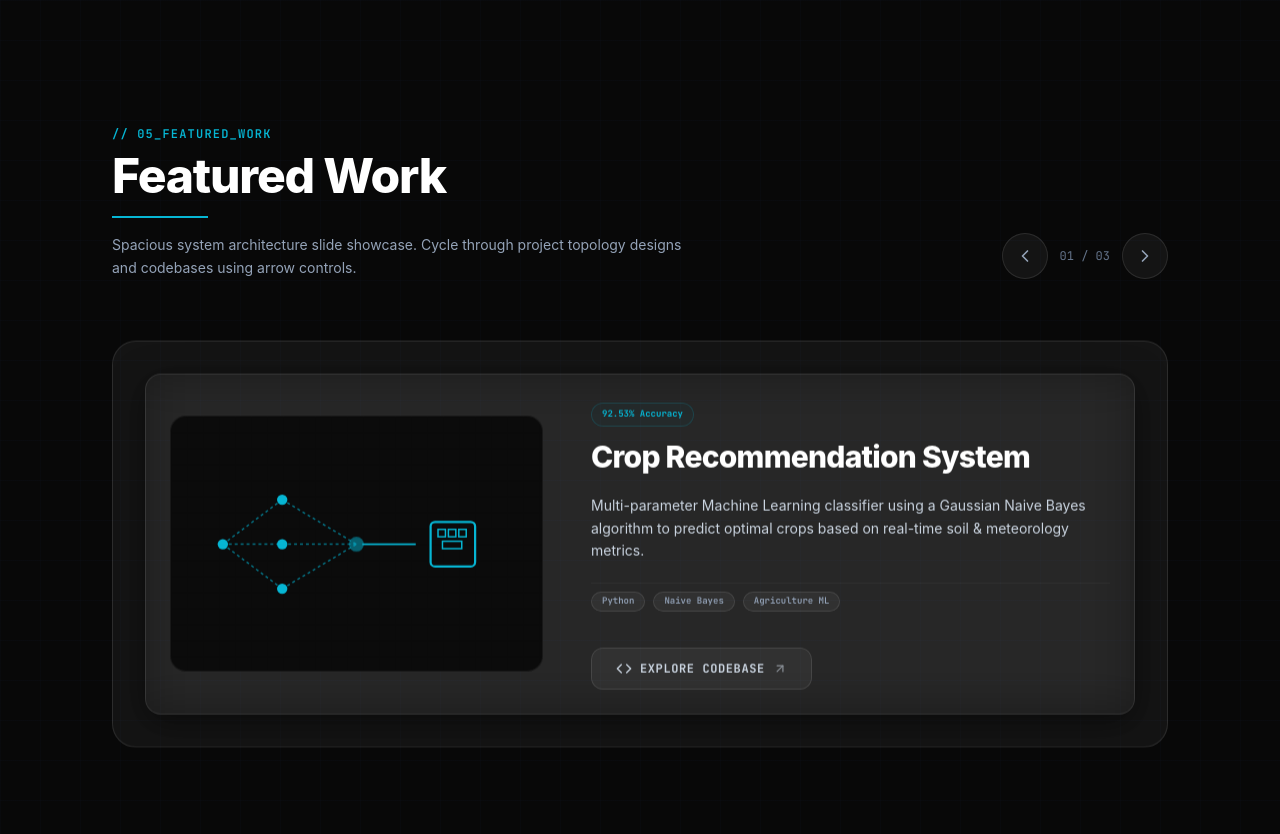
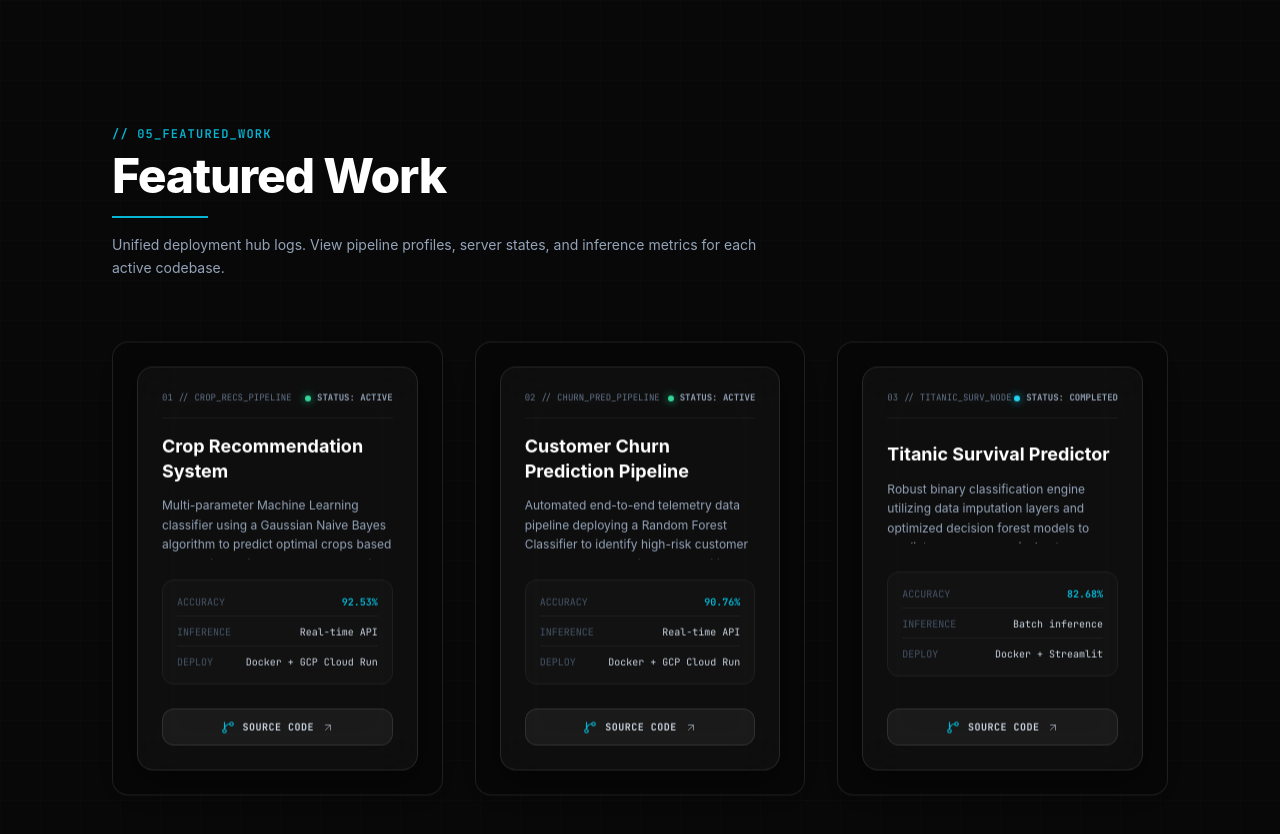
Before and after one commit to KRUTHIKTR/portfolio, a React (Vite) app: page / in a window 1280 px wide. Shown: the part 3400-4234 px from the top of the page. Built offline with nearby package versions, Linux system fonts and the light colour scheme.

Commit message:
feat: implement Unified Deployment Hub grid layout in Projects.jsx

```diff
--- a/src/components/Projects.jsx
+++ b/src/components/Projects.jsx
@@ -1,225 +1,136 @@
-import React, { useState } from 'react';
-import { motion, AnimatePresence } from 'framer-motion';
-import { ArrowUpRight, Code, ChevronLeft, ChevronRight } from 'lucide-react';
+import React from 'react';
+import { GitBranch, ArrowUpRight } from 'lucide-react';
 import TiltCard from './TiltCard';
 
 const projectsData = [
   {
     id: 1,
+    index: "01",
+    nodeId: "CROP_RECS_PIPELINE",
+    status: "Active",
+    statusColor: "bg-emerald-400 shadow-[0_0_8px_#10b981]",
     title: "Crop Recommendation System",
-    accuracy: "92.53% Accuracy",
     description: "Multi-parameter Machine Learning classifier using a Gaussian Naive Bayes algorithm to predict optimal crops based on real-time soil & meteorology metrics.",
     github: "https://github.com/KRUTHIKTR/Crop-recommendation-system",
-    tags: ["Python", "Naive Bayes", "Agriculture ML"],
-    themeColor: "#06b6d4"
+    metrics: {
+      accuracy: "92.53%",
+      inference: "Real-time API",
+      deploy: "Docker + GCP Cloud Run"
+    },
+    themeColor: "group-hover:border-[#06b6d4]/30"
   },
   {
     id: 2,
+    index: "02",
+    nodeId: "CHURN_PRED_PIPELINE",
+    status: "Active",
+    statusColor: "bg-emerald-400 shadow-[0_0_8px_#10b981]",
     title: "Customer Churn Prediction Pipeline",
-    accuracy: "90.76% Accuracy",
     description: "Automated end-to-end telemetry data pipeline deploying a Random Forest Classifier to identify high-risk customer accounts and retention opportunities.",
     github: "https://github.com/KRUTHIKTR/Customer-churn-prediction",
-    tags: ["Random Forest", "ETL Pipeline", "PostgreSQL"],
-    themeColor: "#6366f1"
+    metrics: {
+      accuracy: "90.76%",
+      inference: "Real-time API",
+      deploy: "Docker + GCP Cloud Run"
+    },
+    themeColor: "group-hover:border-indigo-500/30"
   },
   {
     id: 3,
+    index: "03",
+    nodeId: "TITANIC_SURV_NODE",
+    status: "Completed",
+    statusColor: "bg-cyan-400 shadow-[0_0_8px_#06b6d4]",
     title: "Titanic Survival Predictor",
-    accuracy: "82.68% Accuracy",
     description: "Robust binary classification engine utilizing data imputation layers and optimized decision forest models to predict passenger survival outcomes.",
     github: "https://github.com/KRUTHIKTR/Titanic-Survival-Prediction",
-    tags: ["Random Forest", "Data Imputation", "Scikit-Learn"],
-    themeColor: "#10b981"
+    metrics: {
+      accuracy: "82.68%",
+      inference: "Batch inference",
+      deploy: "Docker + Streamlit"
+    },
+    themeColor: "group-hover:border-emerald-500/30"
   }
 ];
 
-function CropTopology() {
-  return (
-    <svg className="w-4/5 h-4/5" viewBox="0 0 200 100">
-      <path d="M 10 50 L 50 20 M 10 50 L 50 50 M 10 50 L 50 80 M 50 20 L 100 50 M 50 50 L 100 50 M 50 80 L 100 50" stroke="#06b6d4" strokeWidth="1" strokeDasharray="2 2" fill="none" opacity="0.6" />
-      <circle cx="10" cy="50" r="3.5" fill="#06b6d4" />
-      <circle cx="50" cy="20" r="3.5" fill="#06b6d4" />
-      <circle cx="50" cy="50" r="3.5" fill="#06b6d4" />
-      <circle cx="50" cy="80" r="3.5" fill="#06b6d4" />
-      <circle cx="100" cy="50" r="5" fill="#06b6d4" className="animate-pulse" />
-      <line x1="104" y1="50" x2="140" y2="50" stroke="#06b6d4" strokeWidth="1.2" />
-      <rect x="150" y="35" width="30" height="30" rx="3" fill="none" stroke="#06b6d4" strokeWidth="1.5" />
-      <rect x="155" y="40" width="5" height="5" fill="none" stroke="#06b6d4" strokeWidth="1" />
-      <rect x="162" y="40" width="5" height="5" fill="none" stroke="#06b6d4" strokeWidth="1" />
-      <rect x="169" y="40" width="5" height="5" fill="none" stroke="#06b6d4" strokeWidth="1" />
-      <rect x="158" y="48" width="13" height="5" fill="none" stroke="#06b6d4" strokeWidth="1" />
-    </svg>
-  );
-}
-
-function ChurnTopology() {
-  return (
-    <svg className="w-4/5 h-4/5" viewBox="0 0 200 100">
-      <path d="M 20 30 Q 60 10 100 50 T 150 50" stroke="#6366f1" strokeWidth="1.5" fill="none" />
-      <circle cx="20" cy="30" r="3.5" fill="#6366f1" />
-      <circle cx="100" cy="50" r="5" fill="#818cf8" />
-      <g transform="translate(145, 25)">
-        <ellipse cx="20" cy="15" rx="15" ry="6" fill="none" stroke="#6366f1" strokeWidth="1.5" />
-        <path d="M 5 15 L 5 45 A 15 6 0 0 0 35 45 L 35 15" fill="none" stroke="#6366f1" strokeWidth="1.5" />
-        <path d="M 5 30 A 15 6 0 0 0 35 30" fill="none" stroke="#6366f1" strokeWidth="1.5" strokeDasharray="2 2" />
-        <text x="20" y="32" textAnchor="middle" fill="#6366f1" className="font-mono text-[7px] font-bold">SQL_DB</text>
-      </g>
-    </svg>
-  );
-}
-
-function TitanicTopology() {
-  return (
-    <svg className="w-4/5 h-4/5" viewBox="0 0 200 100">
-      <rect x="20" y="30" width="30" height="40" rx="2" fill="none" stroke="#10b981" strokeWidth="1.5" />
-      <line x1="20" y1="40" x2="50" y2="40" stroke="#10b981" strokeWidth="1" />
-      <line x1="20" y1="50" x2="50" y2="50" stroke="#10b981" strokeWidth="1" />
-      <line x1="20" y1="60" x2="50" y2="60" stroke="#10b981" strokeWidth="1" />
-      <line x1="35" y1="30" x2="35" y2="70" stroke="#10b981" strokeWidth="1" strokeDasharray="1 1" />
-      <path d="M 55 50 L 95 50" stroke="#10b981" strokeWidth="1.2" />
-      <g transform="translate(100, 10)">
-        <circle cx="40" cy="20" r="4.5" fill="none" stroke="#10b981" strokeWidth="1.5" />
-        <line x1="38" y1="24" x2="22" y2="50" stroke="#10b981" strokeWidth="1" />
-        <line x1="42" y1="24" x2="58" y2="50" stroke="#10b981" strokeWidth="1" />
-        <circle cx="20" cy="54" r="4.5" fill="none" stroke="#10b981" strokeWidth="1.5" />
-        <circle cx="60" cy="54" r="4.5" fill="none" stroke="#10b981" strokeWidth="1.5" />
-      </g>
-    </svg>
-  );
-}
-
 export default function Projects({ isZeroG }) {
-  const [activeIndex, setActiveIndex] = useState(0);
-
-  const handlePrev = () => {
-    setActiveIndex((prev) => (prev === 0 ? projectsData.length - 1 : prev - 1));
-  };
-
-  const handleNext = () => {
-    setActiveIndex((prev) => (prev === projectsData.length - 1 ? 0 : prev + 1));
-  };
-
-  const currentProject = projectsData[activeIndex];
-
   return (
     <section id="lab" className="relative py-32 px-6 md:px-12 max-w-6xl mx-auto z-10 border-b border-white/5">
       {/* Section Header */}
-      <div className="text-left mb-16 flex flex-col md:flex-row md:items-end justify-between gap-6">
-        <div>
+      <div className="text-left mb-16">
         <span className="text-xs font-mono uppercase tracking-widest text-[#06b6d4] font-semibold">// 05_FEATURED_WORK</span>
         <h2 className="text-3xl md:text-5xl font-extrabold text-white mt-2 mb-4 font-sans tracking-tight">
           Featured Work
         </h2>
         <div className="h-[2px] w-24 bg-[#06b6d4]" />
-          <p className="text-slate-400 max-w-xl mt-4 text-sm font-sans leading-relaxed">
-            Spacious system architecture slide showcase. Cycle through project topology designs and codebases using arrow controls.
+        <p className="text-slate-400 max-w-2xl mt-4 text-sm font-sans leading-relaxed">
+          Unified deployment hub logs. View pipeline profiles, server states, and inference metrics for each active codebase.
         </p>
       </div>
 
-        {/* Elegant Navigation Arrows */}
-        <div className="flex items-center gap-3">
-          <button
-            onClick={handlePrev}
-            className="p-3 rounded-full border border-white/10 hover:border-[#06b6d4] bg-white/5 hover:bg-[#06b6d4]/10 text-slate-400 hover:text-white transition-all cursor-pointer focus:outline-none"
-            aria-label="Previous project"
+      {/* Projects 3-Column Grid */}
+      <div className="grid grid-cols-1 md:grid-cols-3 gap-8">
+        {projectsData.map((project) => (
+          <TiltCard
+            key={project.id}
+            isZeroG={isZeroG}
+            className={`bg-[#080808]/90 border border-white/10 rounded-2xl h-full flex flex-col justify-between p-6 relative group transition-all duration-300 ${project.themeColor}`}
           >
-            <ChevronLeft className="w-5 h-5" />
-          </button>
-          <span className="font-mono text-xs text-slate-500">
-            0{activeIndex + 1} / 0{projectsData.length}
+            <div className="flex flex-col h-full justify-between text-left">
+
+              {/* High-Tech Index Header */}
+              <div className="flex items-center justify-between border-b border-white/5 pb-3 mb-4 font-mono text-[9px]">
+                <span className="text-slate-500">{project.index} // {project.nodeId}</span>
+                <span className="flex items-center gap-1.5">
+                  <span className={`w-1.5 h-1.5 rounded-full ${project.statusColor}`} />
+                  <span className="text-slate-400 font-bold uppercase">
+                    Status: {project.status}
                   </span>
-          <button
-            onClick={handleNext}
-            className="p-3 rounded-full border border-white/10 hover:border-[#06b6d4] bg-white/5 hover:bg-[#06b6d4]/10 text-slate-400 hover:text-white transition-all cursor-pointer focus:outline-none"
-            aria-label="Next project"
-          >
-            <ChevronRight className="w-5 h-5" />
-          </button>
+                </span>
+              </div>
+
+              {/* Title & Description */}
+              <div className="space-y-3">
+                <h3 className="text-lg font-bold text-white leading-snug group-hover:text-[#06b6d4] transition-colors duration-300">
+                  {project.title}
+                </h3>
+                <p className="text-xs text-slate-400 leading-relaxed font-sans font-normal h-16 overflow-hidden">
+                  {project.description}
+                </p>
+              </div>
+
+              {/* Tabular Monospace Metrics Panel */}
+              <div className="bg-white/[0.02] border border-white/5 rounded-xl p-3.5 font-mono text-[10px] text-slate-400 space-y-2 mt-5">
+                <div className="flex justify-between items-center border-b border-white/5 pb-1.5">
+                  <span className="text-slate-600 uppercase">Accuracy</span>
+                  <span className="text-[#06b6d4] font-bold">{project.metrics.accuracy}</span>
+                </div>
+                <div className="flex justify-between items-center border-b border-white/5 pb-1.5">
+                  <span className="text-slate-600 uppercase">Inference</span>
+                  <span className="text-slate-300">{project.metrics.inference}</span>
+                </div>
+                <div className="flex justify-between items-center">
+                  <span className="text-slate-600 uppercase">Deploy</span>
+                  <span className="text-slate-300">{project.metrics.deploy}</span>
                 </div>
               </div>
 
-      {/* Large Spacious Horizontal Card */}
-      <div className="min-h-[420px]">
-        <AnimatePresence mode="wait">
-          <motion.div
-            key={activeIndex}
-            initial={{ opacity: 0, x: 20 }}
-            animate={{ opacity: 1, x: 0 }}
-            exit={{ opacity: 0, x: -20 }}
-            transition={{ duration: 0.3 }}
-            className="h-full"
-          >
-            <TiltCard
-              isZeroG={isZeroG}
-              className="bg-white/5 border border-white/10 rounded-3xl p-8 relative overflow-hidden backdrop-blur-xl"
-            >
-              <div className="grid grid-cols-1 lg:grid-cols-12 gap-8 items-center">
-
-                {/* Left Side: System Topology Diagram (5/12 width) */}
-                <div className="lg:col-span-5 h-64 bg-[#080808]/85 border border-white/5 rounded-2xl flex items-center justify-center relative overflow-hidden">
-                  <div className="absolute inset-0 opacity-10 bg-[linear-gradient(to_right,#8080800a_1px,transparent_1px),linear-gradient(to_bottom,#8080800a_1px,transparent_1px)] bg-[size:16px_16px] pointer-events-none" />
-
-                  {currentProject.id === 1 && <CropTopology />}
-                  {currentProject.id === 2 && <ChurnTopology />}
-                  {currentProject.id === 3 && <TitanicTopology />}
-                </div>
-
-                {/* Right Side: High-Impact Typography & Details (7/12 width) */}
-                <div className="lg:col-span-7 flex flex-col justify-between text-left space-y-5 lg:pl-4">
-
-                  {/* Accuracy HUD Tag & Title */}
-                  <div className="space-y-3">
-                    <span
-                      style={{ color: currentProject.themeColor, borderColor: currentProject.themeColor + '30', backgroundColor: currentProject.themeColor + '08' }}
-                      className="inline-block font-mono text-[9px] font-bold px-2.5 py-1 border rounded-full"
-                    >
-                      {currentProject.accuracy}
-                    </span>
-
-                    <h3 className="text-2xl md:text-3xl font-extrabold text-white leading-tight tracking-tight">
-                      {currentProject.title}
-                    </h3>
-                  </div>
-
-                  {/* Project Description */}
-                  <p className="text-sm text-slate-300 font-sans font-normal leading-relaxed">
-                    {currentProject.description}
-                  </p>
-
-                  {/* Technology Tags */}
-                  <div className="flex flex-wrap gap-2 pt-2 border-t border-white/5">
-                    {currentProject.tags.map((tag, tIdx) => (
-                      <span
-                        key={tIdx}
-                        className="text-[9px] font-mono font-semibold px-2.5 py-0.5 rounded-full bg-white/5 border border-white/10 text-slate-400"
-                      >
-                        {tag}
-                      </span>
-                    ))}
-                  </div>
-
-                  {/* Explore Button */}
-                  <div className="pt-4">
+              {/* Wide Git Branch outline button */}
               <a
-                      href={currentProject.github}
+                href={project.github}
                 target="_blank"
                 rel="noreferrer"
-                      className="inline-flex items-center justify-center gap-2 px-6 py-3 rounded-xl border border-white/10 hover:border-[#06b6d4] bg-white/5 hover:bg-[#06b6d4]/10 text-xs font-mono font-bold tracking-wider text-slate-300 hover:text-white transition-all duration-300"
+                className="w-full flex items-center justify-center gap-2 py-2.5 rounded-xl border border-white/10 hover:border-[#06b6d4] bg-white/5 hover:bg-[#06b6d4]/10 text-[10px] font-mono font-bold tracking-wider text-slate-300 hover:text-white transition-all duration-300 mt-6"
               >
-                      <Code className="w-4 h-4" />
-                      <span>EXPLORE CODEBASE</span>
-                      <ArrowUpRight className="w-3.5 h-3.5 opacity-60" />
+                <GitBranch className="w-3.5 h-3.5 text-[#06b6d4]" />
+                <span>SOURCE CODE</span>
+                <ArrowUpRight className="w-3 h-3 opacity-60" />
               </a>
-                  </div>
-
-                </div>
 
             </div>
           </TiltCard>
-          </motion.div>
-        </AnimatePresence>
+        ))}
       </div>
-
     </section>
   );
 }
```
Lines whose indentation alone changed are shown as unchanged.
